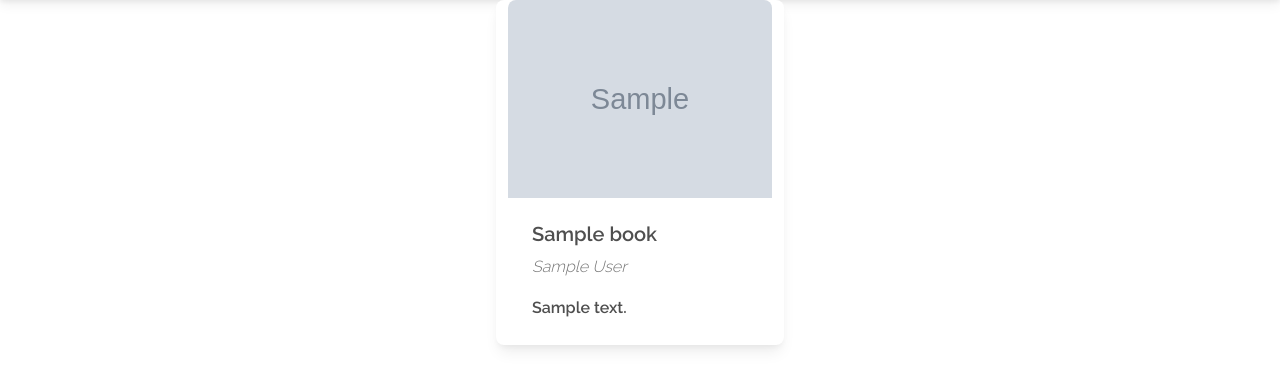
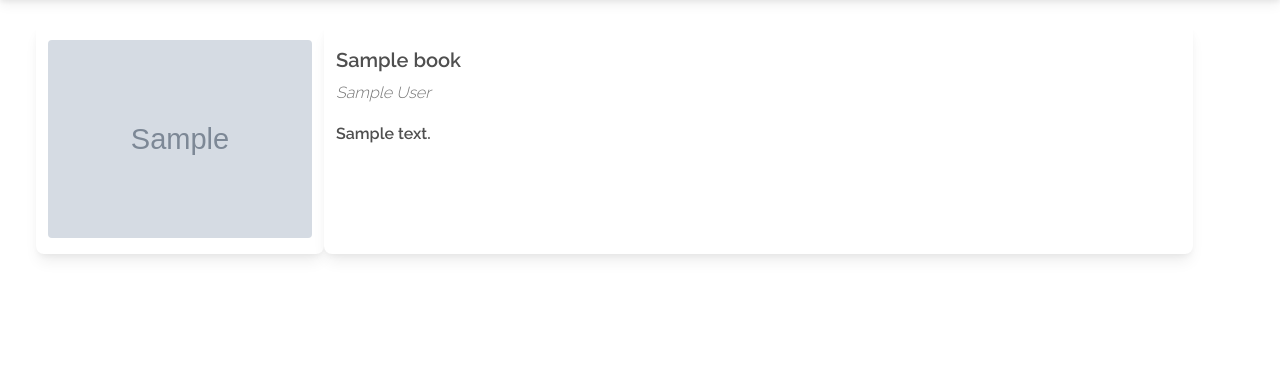
Before and after one commit to jumaemm/Tusome, a Flask app: template tusome_pkg/site/templates/site/book_details.html in a window 1280 px wide. Shown: the part 59-448 px from the top of the page. Run offline with Flask 2, Linux system fonts and the light colour scheme; the template is opened without the code that fills it: values that come from a table or form of the project are taken from there, others are empty; tables that the repository leaves empty hold one stand-in row (values such as "Sample post"); grey boxes marked "Sample" are stand-in pictures; some libraries are stand-ins or nearby versions.

Commit message:
Styling book detail page

```diff
--- a/tusome_pkg/site/templates/site/book_details.html
+++ b/tusome_pkg/site/templates/site/book_details.html
@@ -3,19 +3,19 @@
     {{ book.book_title }}
     {% endblock %}
     {% block content %}
-    <div class="row d-flex justify-content-center">
-        <div class="card " style="width: 18rem">
-            <div class="bg-image hover-overlay ripple" data-mdb-ripple-color="light">
+    <div class="row d-flex">
+        <div class="card col-sm-4 mt-4 ms-5 py-3" style="width: 18rem">
+            <div class="bg-image hover-overlay ripple rounded" data-mdb-ripple-color="light">
                 <img src="{{book.cover}}" class="img-fluid"style="width: 18rem"/>
                 <a href="#!">
                   <div class="mask" style="background-color: rgba(251, 251, 251, 0.15);"></div>
                 </a>
               </div>
-            <div class="card-body">
-              <h5 class="card-title fw-bold">{{book.book_title}}</h5>
-              <p class="card-text text-muted fst-italic">{{book.author}}</p>
-              <p class="card-text fw-bold">{{book.description}}</p>
-            </div>
+          </div>
+          <div class="card col-sm-8 pt-4 mt-4">
+            <h5 class=" fw-bold">{{book.book_title}}</h5>
+            <p class=" text-muted fst-italic">{{book.author}}</p>
+            <p class=" fw-bold">{{book.description}}</p>
           </div>
         </div>
     {% endblock %}
```
